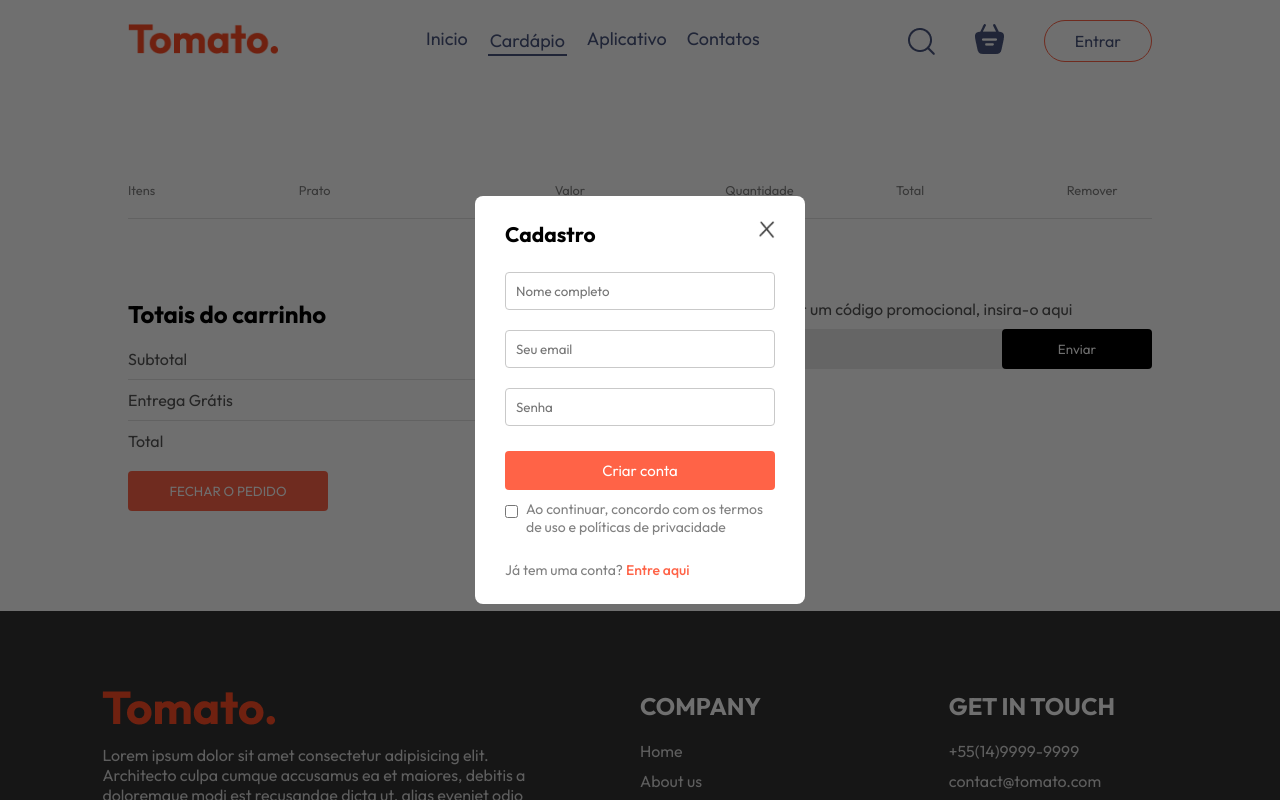
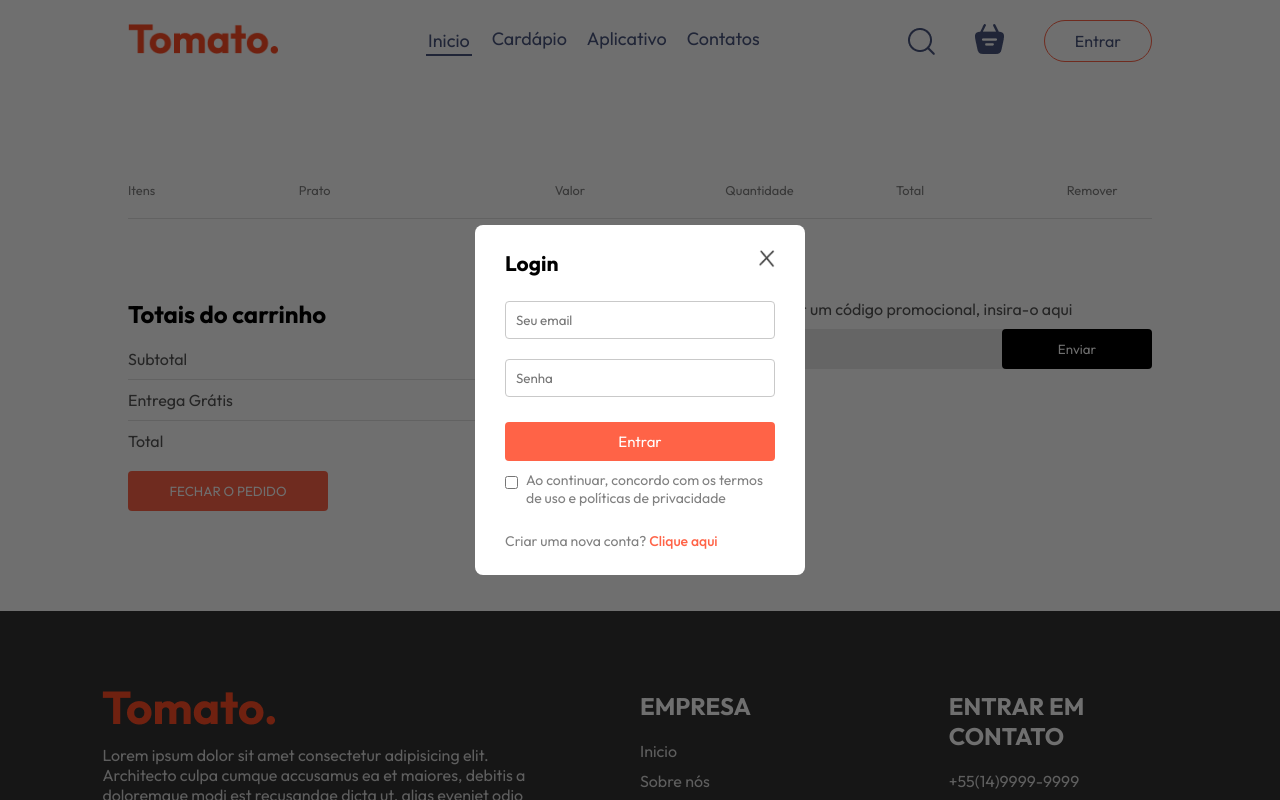
Before and after one commit to yandsilva/food-delivery-frontend, a React (Vite) app: page /cart in a window 1280 px wide. Both pictures are taken after a click on the button "Entrar". Shown: the top 800 px of the page. Built offline with nearby package versions, Linux system fonts and the light colour scheme.

Commit message:
criando os botões do painel de usuarios

```diff
--- a/index.html
+++ b/index.html
@@ -1,5 +1,5 @@
-<!doctype html>
-<html lang="en">
+<!DOCTYPE html>
+<html lang="pt-BR">
   <head>
     <meta charset="UTF-8" />
     <link rel="icon" type="image/svg+xml" href="/vite.svg" />
--- a/package.json
+++ b/package.json
@@ -10,6 +10,7 @@
     "preview": "vite preview"
   },
   "dependencies": {
+    "axios": "^1.7.2",
     "react": "^18.2.0",
     "react-dom": "^18.2.0",
     "react-router-dom": "^6.23.1"
--- a/src/components/Footer/Footer.jsx
+++ b/src/components/Footer/Footer.jsx
@@ -22,16 +22,16 @@ const Footer = () => {
           </div>
         </div>
         <div className="footer-content-center">
-          <h2>COMPANY</h2>
+          <h2>EMPRESA</h2>
           <ul>
-            <li>Home</li>
-            <li>About us</li>
+            <li>Inicio</li>
+            <li>Sobre nós</li>
             <li>Delivery</li>
-            <li>Privacy Policy</li>
+            <li>Politicas de privacidade</li>
           </ul>
         </div>
         <div className="footer-content-right">
-          <h2>GET IN TOUCH</h2>
+          <h2>ENTRAR EM CONTATO</h2>
           <ul>
             <li>+55(14)9999-9999</li>
             <li>contact@tomato.com</li>
--- a/src/components/LoginPopup/LoginPopup.jsx
+++ b/src/components/LoginPopup/LoginPopup.jsx
@@ -1,14 +1,48 @@
-import React, { useState } from "react";
+import React, { useContext, useState } from "react";
 
 import "./LoginPopup.css";
 import { assets } from "../../assets/assets";
+import { StoreContext } from "../../context/StoreContext";
+import axios from "axios";
 
 const LoginPopup = ({ setShowLogin }) => {
-  const [currState, setCurrState] = useState("Cadastro");
+  const { url, setToken } = useContext(StoreContext);
+  const [currState, setCurrState] = useState("Login");
+  const [data, setData] = useState({
+    name: "",
+    email: "",
+    password: "",
+  });
+
+  const onChangeHandler = (event) => {
+    const name = event.target.name;
+    const value = event.target.value;
+    setData((data) => ({ ...data, [name]: value }));
+  };
+
+  const onLogin = async (event) => {
+    event.preventDefault();
+    let newUrl = url;
+    if (currState === "Login") {
+      newUrl += "/api/user/login";
+    } else {
+      newUrl += "/api/user/register";
+    }
+
+    const response = await axios.post(newUrl, data);
+
+    if (response.data.success) {
+      setToken(response.data.token);
+      localStorage.setItem("token", response.data.token);
+      setShowLogin(false);
+    } else {
+      alert(response.data.message);
+    }
+  };
 
   return (
     <div className="login-popup">
-      <form className="login-popup-container">
+      <form onSubmit={onLogin} className="login-popup-container">
         <div className="login-popup-title">
           <h2>{currState}</h2>
           <img
@@ -21,13 +55,36 @@ const LoginPopup = ({ setShowLogin }) => {
           {currState === "Login" ? (
             <></>
           ) : (
-            <input type="text" placeholder="Nome completo" required />
+            <input
+              name="name"
+              onChange={onChangeHandler}
+              value={data.name}
+              type="text"
+              placeholder="Nome completo"
+              required
+            />
           )}
 
-          <input type="email" placeholder="Seu email" required />
-          <input type="password" placeholder="Senha" required />
+          <input
+            name="email"
+            onChange={onChangeHandler}
+            value={data.email}
+            type="email"
+            placeholder="Seu email"
+            required
+          />
+          <input
+            name="password"
+            onChange={onChangeHandler}
+            value={data.password}
+            type="password"
+            placeholder="Senha"
+            required
+          />
         </div>
-        <button>{currState === "Cadastro" ? "Criar conta" : "Entrar"}</button>
+        <button type="submit">
+          {currState === "Login" ? "Entrar" : "Criar conta"}
+        </button>
         <div className="login-popup-condition">
           <input type="checkbox" required />
           <p>
--- a/src/components/NavBar/NavBar.jsx
+++ b/src/components/NavBar/NavBar.jsx
@@ -6,9 +6,9 @@ import "./NavBar.css";
 import { StoreContext } from "../../context/StoreContext";
 
 const NavBar = ({ setShowLogin }) => {
-  const [menu, setMenu] = useState("menu");
+  const [menu, setMenu] = useState("home");
 
-  const { getTotalCartAmount } = useContext(StoreContext);
+  const { getTotalCartAmount, token, setToken } = useContext(StoreContext);
 
   return (
     <div className="navbar">
@@ -54,7 +54,24 @@ const NavBar = ({ setShowLogin }) => {
           </Link>
           <div className={getTotalCartAmount() === 0 ? "" : "dot"}></div>
         </div>
-        <button onClick={() => setShowLogin(true)}>Entrar</button>
+        {!token ? (
+          <button onClick={() => setShowLogin(true)}>Entrar</button>
+        ) : (
+          <div className="navbar-profile">
+            <img src={assets.profile_icon} alt="" />
+            <ul className="nav-profile-dropdown">
+              <li>
+                <img src={assets.bag_icon} alt="" />
+                <p>Pedidos</p>
+              </li>
+              <hr />
+              <li>
+                <img src={assets.logout_icon} alt="" />
+                Sair
+              </li>
+            </ul>
+          </div>
+        )}
       </div>
     </div>
   );
--- a/src/context/StoreContext.jsx
+++ b/src/context/StoreContext.jsx
@@ -1,10 +1,12 @@
-import { createContext, useEffect, useState } from "react";
+import { createContext, useState } from "react";
 import { food_list } from "../assets/assets";
 
 export const StoreContext = createContext(null);
 
 const StoreContextProvider = (props) => {
   const [cartItems, setCartItems] = useState({});
+  const url = "http://localhost:4000";
+  const [token, setToken] = useState("");
 
   const addToCart = (itemId) => {
     if (!cartItems[itemId]) {
@@ -36,6 +38,9 @@ const StoreContextProvider = (props) => {
     addToCart,
     removeFromCart,
     getTotalCartAmount,
+    url,
+    token,
+    setToken,
   };
   return (
     <StoreContext.Provider value={contextValue}>
```
Also changed, not shown: 1 other file (tests, documents, lock files or other folders).
